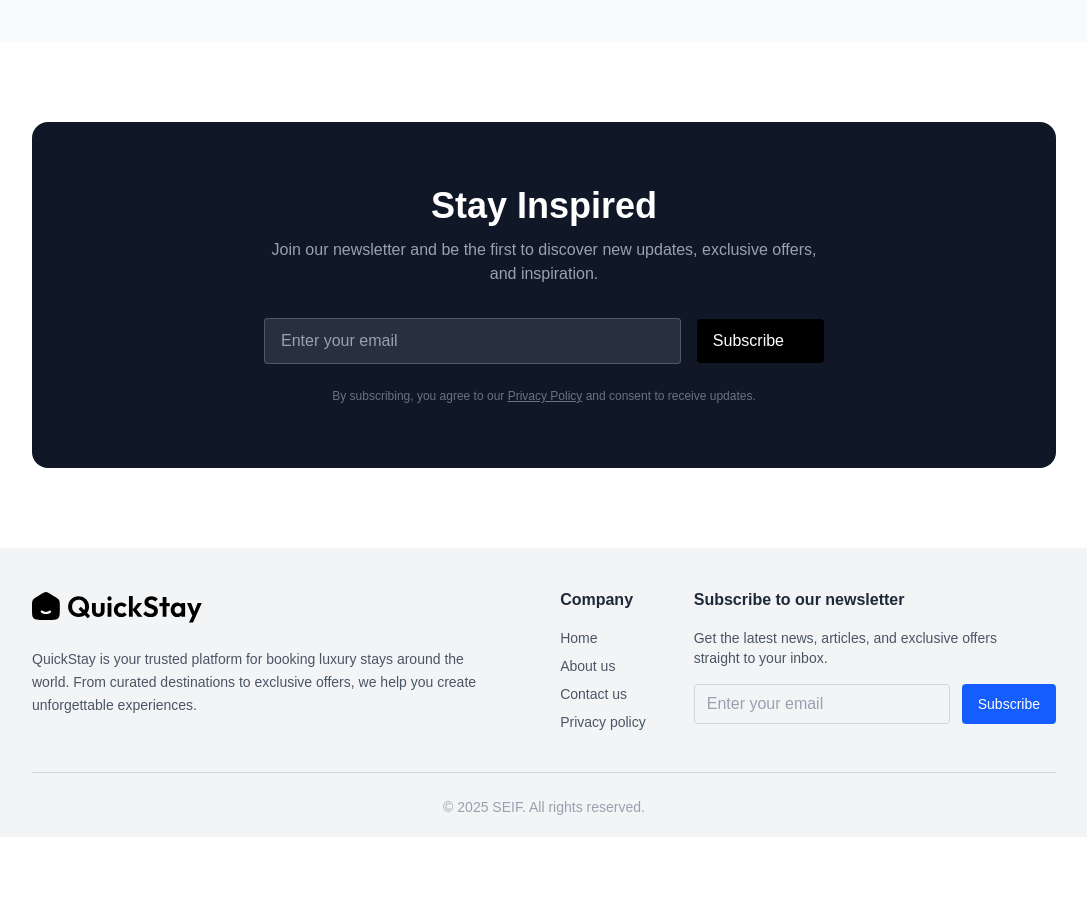
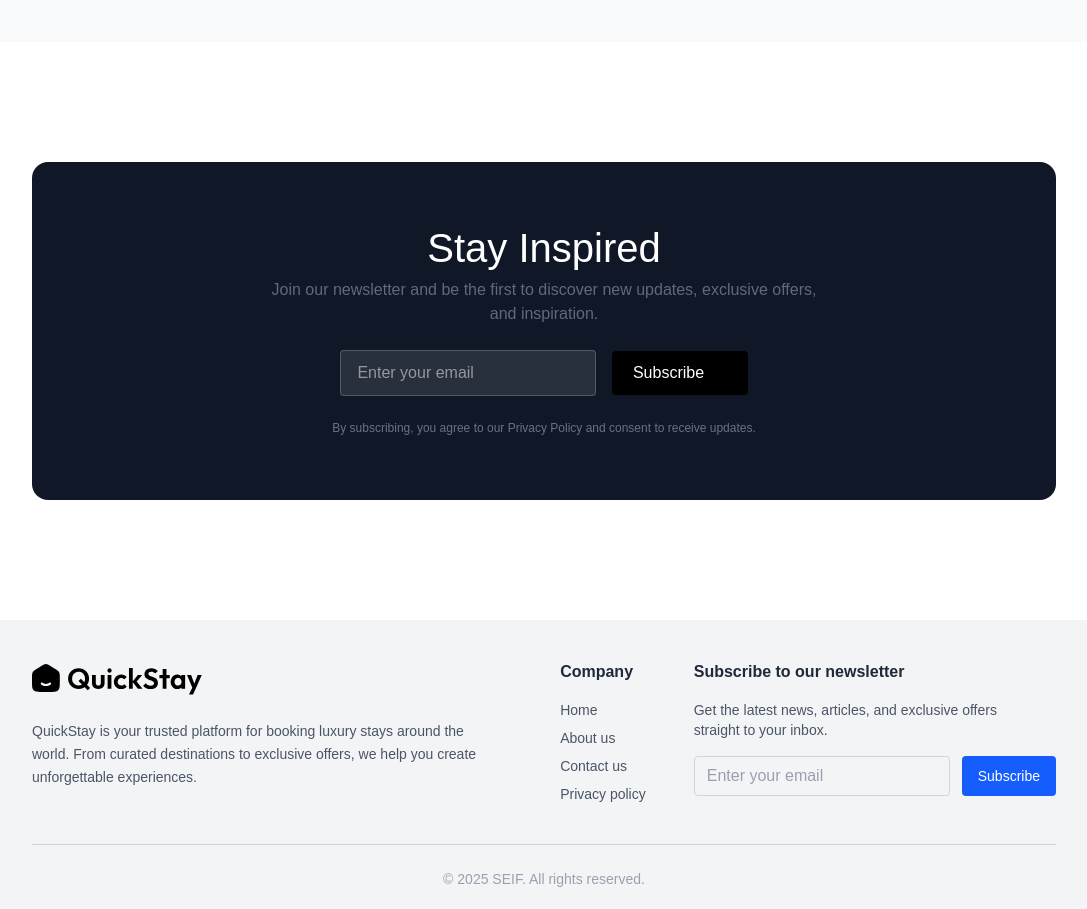
Before and after one commit to seif-el-sayed1/hotel-booking, a React (Vite) app in the folder frontend/: page / in a window 1280 px wide. Shown: the part 2260-3169 px from the top of the page, without its empty margins (96-1183 px from the left). Before the commit the page ends 3097 px from the top, so only its background shows below. Built offline with nearby package versions, Linux system fonts and the light colour scheme; no server answers.

Commit message:
Fix NewLetter

```diff
--- a/frontend/src/components/NewsLetter.jsx
+++ b/frontend/src/components/NewsLetter.jsx
@@ -1,38 +1,20 @@
 import React from 'react'
-import { assets } from '../assets/assets'
+import { assets } from '../assets/assets';
 
 export const NewsLetter = () => {
     return (
-        <section className="flex flex-col items-center max-w-5xl w-full rounded-2xl px-4 py-12 md:py-16 mx-4 lg:mx-auto my-20 bg-gray-900 text-white">
-            <div className="text-center">
-                <h1 className="text-3xl md:text-4xl font-semibold">Stay Inspired</h1>
-                <p className="text-sm md:text-base text-gray-400 mt-3 max-w-xl mx-auto">
-                    Join our newsletter and be the first to discover new updates, exclusive offers, and inspiration.
-                </p>
+        <div className="flex flex-col items-center max-w-5xl lg:w-full rounded-2xl px-4 py-12 md:py-16 mx-2 lg:mx-auto my-30 bg-gray-900 text-white">
+            <div className="flex flex-col justify-center items-center text-center">
+                <h1 className="text-4xl md:text-[40px]">Stay Inspired</h1>
+                <p className="text-sm md:text-base text-gray-500/90 mt-2 max-w-xl">Join our newsletter and be the first to discover new updates, exclusive offers, and inspiration.</p>
             </div>
-
-            <form onSubmit={(e) => e.preventDefault()} className="flex flex-col md:flex-row items-center justify-center gap-4 mt-8 w-full max-w-xl px-2">
-                <label htmlFor="email" className="sr-only">Email address</label>
-                <input
-                    type="email"
-                    name="email"
-                    id="email"
-                    required
-                    placeholder="Enter your email"
-                    className="bg-white/10 text-white placeholder-gray-400 px-4 py-2.5 border border-white/20 rounded w-full focus:outline-none focus:ring-2 focus:ring-white/40 transition"
-                />
-                <button
-                    type="submit"
-                    className="flex items-center justify-center gap-2 bg-black hover:bg-white hover:text-black transition px-6 py-2.5 rounded active:scale-95 font-medium"
-                >
-                    Subscribe
-                    <img loading='lazy' src={assets.arrowIcon} alt="Arrow icon" className="w-4 h-4" />
+            <div className="flex flex-col md:flex-row items-center justify-center gap-4 mt-6">
+                <input id='email' name='email' type="text" className="bg-white/10 px-4 py-2.5 border border-white/20 rounded outline-none max-w-66 w-full" placeholder="Enter your email" />
+                <button className="flex items-center justify-center gap-2 group bg-black px-4 md:px-7 py-2.5 rounded active:scale-95 transition-all">Subscribe
+                    <img loading='lazy' src={assets.arrowIcon} alt="arrow" />
                 </button>
-            </form>
-
-            <p className="text-gray-500 mt-6 text-xs text-center px-4">
-                By subscribing, you agree to our <a href="#" className="underline hover:text-white">Privacy Policy</a> and consent to receive updates.
-            </p>
-        </section>
-    )
+            </div>
+            <p className="text-gray-500 mt-6 text-xs text-center">By subscribing, you agree to our Privacy Policy and consent to receive updates.</p>
+        </div>
+    );
 }
```
